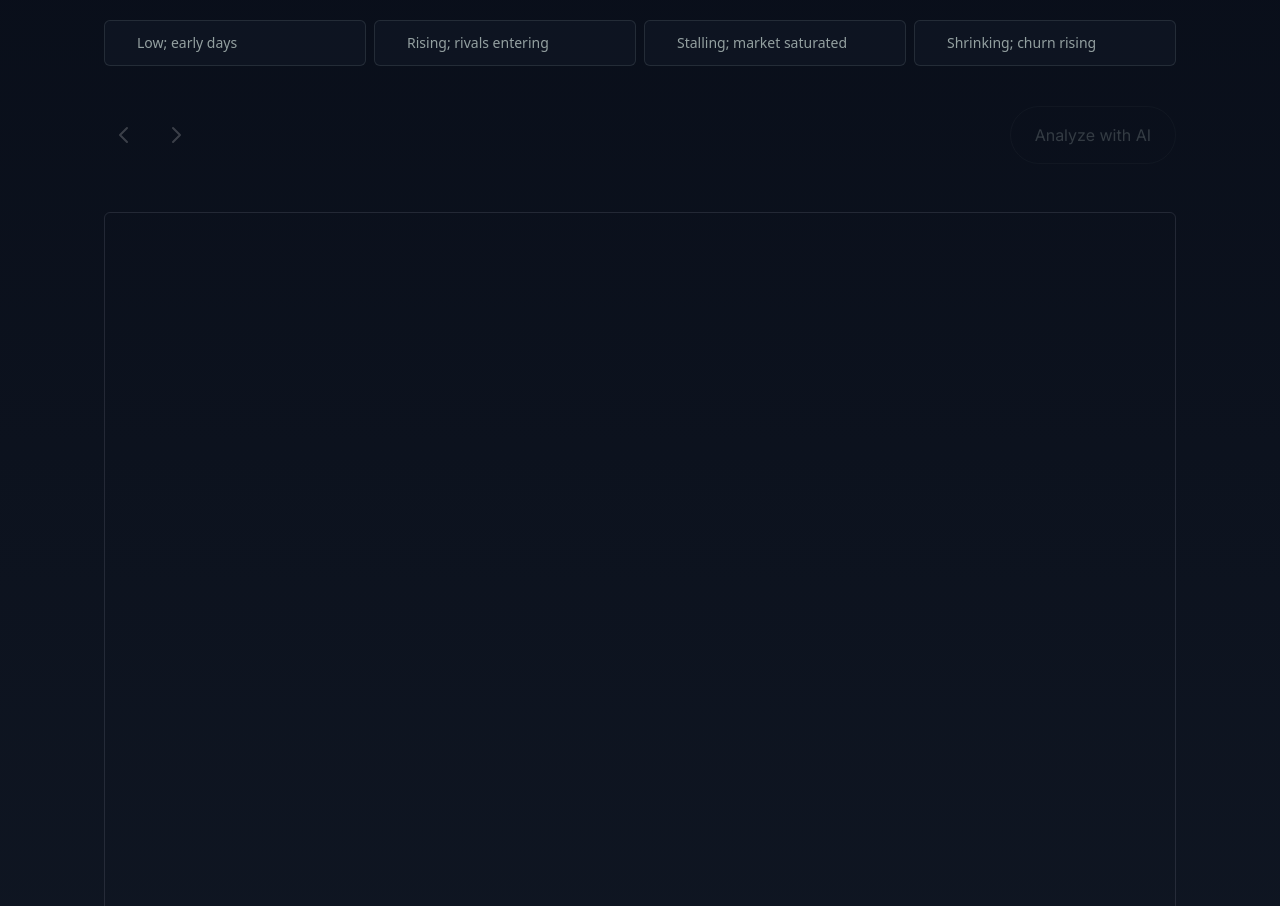
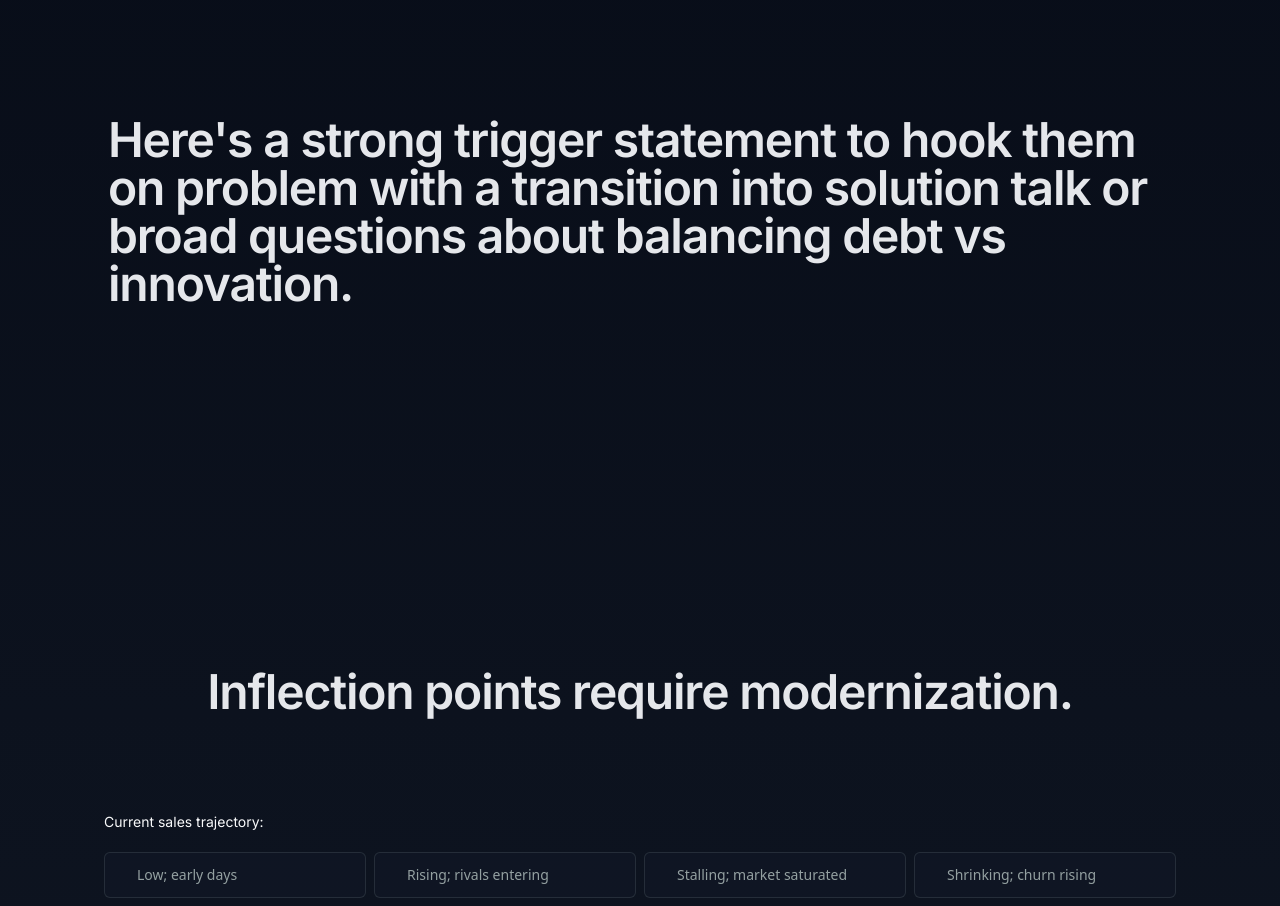
Before and after one commit to pitchnine/pitchnine, a SvelteKit app: page /productphase in a window 1280 px wide. Shown: the part 1068-1974 px from the top of the page. Built offline with nearby package versions, Linux system fonts and the light colour scheme; a web font is replaced by a local one.

Commit message:
hid the main analyze with AI cta so we could launch

```diff
--- a/src/lib/components/ProductLifecycleForm.svelte
+++ b/src/lib/components/ProductLifecycleForm.svelte
@@ -274,7 +274,7 @@
             </svg>
           </button>
 
-          <!-- CTA -->
+          <!-- CTA
           <button
             type="submit"
             disabled={!ctaEnabled}
@@ -283,7 +283,7 @@
             title={ctaEnabled ? 'Analyze with AI' : 'Advance to step 3 to analyze'}
           >
             Analyze with AI
-          </button>
+          </button> -->
         </div>
       </form>
     </div>
--- a/src/routes/productphase/+page.svelte
+++ b/src/routes/productphase/+page.svelte
@@ -1,9 +1,9 @@
 <script>
 	import Footer from '$lib/components/Footer.svelte';
 	import ProductPhaseHero from '$lib/components/ProductPhaseHero.svelte';
-	import ServicesGrid from '$lib/components/ServicesGrid.svelte';
 	import Diagnostics from '$lib/components/Diagnostics.svelte';
 	import ProductLifecycleForm from '$lib/components/ProductLifecycleForm.svelte';
+	import ProductCurveSVG from '$lib/components/ProductCurveSVG.svelte';
 	import Form from '$lib/components/Form.svelte';
 
 	export const load = async () => {
@@ -21,6 +21,13 @@
 <!--Hero-->
 
 <ProductPhaseHero />
+
+<!-- Opportunity Audit -->
+<section class="mx-auto max-w-7xl my-56 md:my-80" id="diagnostic">
+	<h2 class="h2 md:max-w-6xl w-full px-3">
+   Here's a strong trigger statement to hook them on problem with a transition into solution talk or broad questions about balancing debt vs innovation.
+</h2>
+</section>
 
 <!--Product Lifecycle Lead Gen-->
 
```
